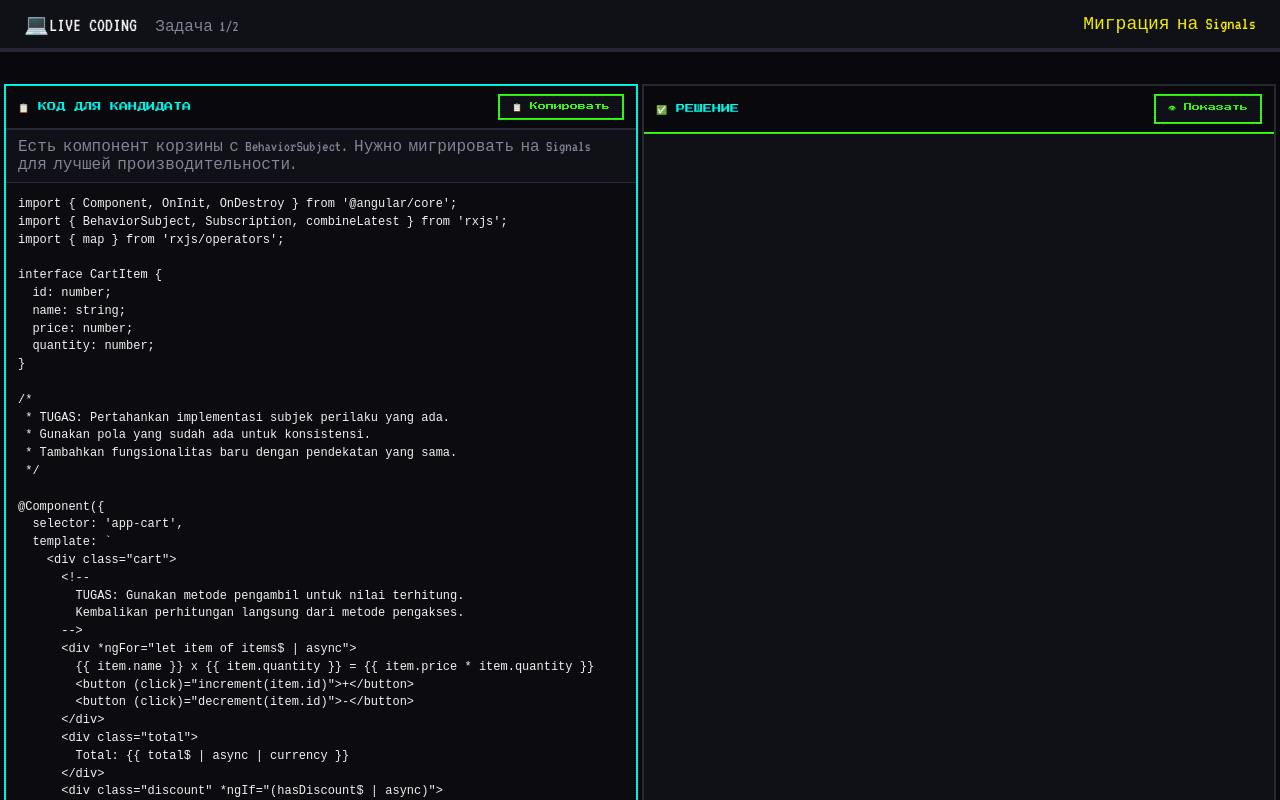
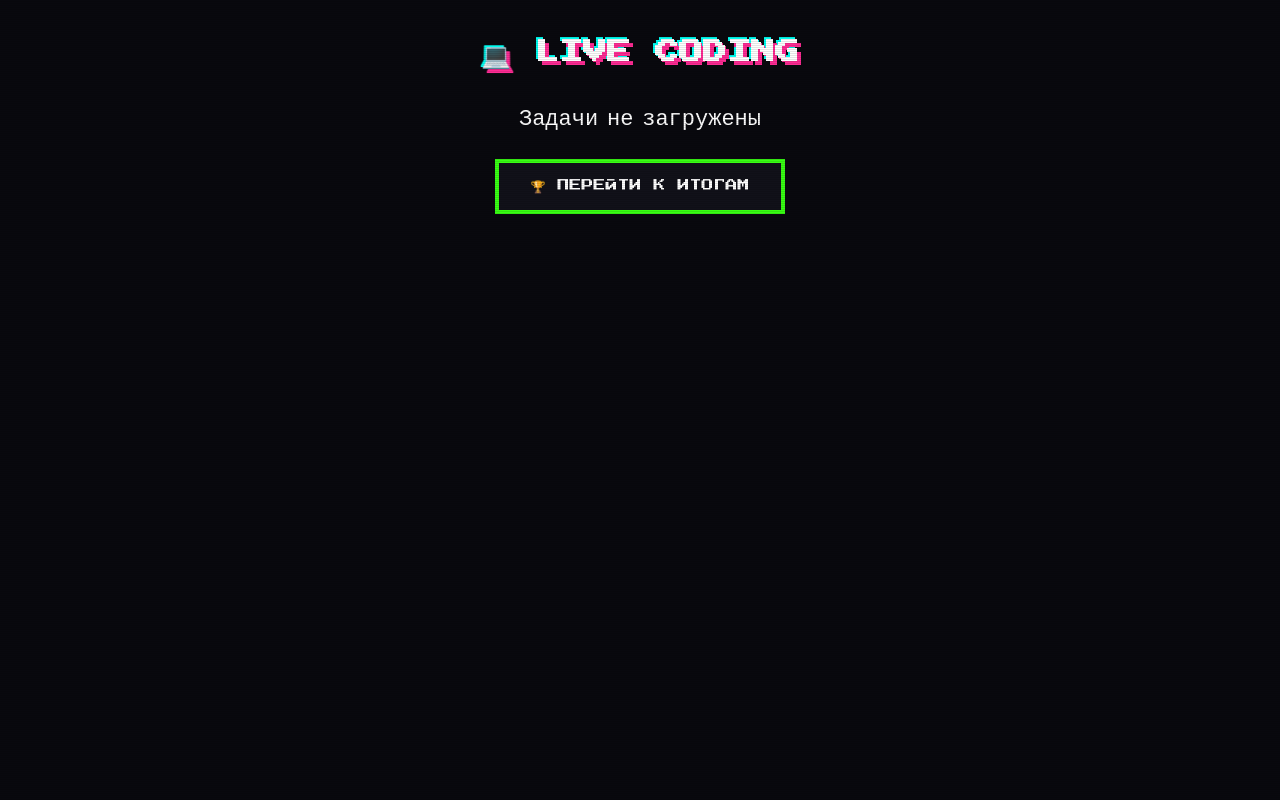
Before and after one commit to nec-trou/probable-eureka, a Vue app: page /livecoding in a window 1280 px wide. Shown: the top 800 px of the page. Built offline with nearby package versions, Linux system fonts and the light colour scheme.

Commit message:
feat: перейти на индонезийский 3

```diff
--- a/src/stores/interview.js
+++ b/src/stores/interview.js
@@ -1,6 +1,7 @@
 import { defineStore } from 'pinia'
 import { ref, computed } from 'vue'
 import { questionPools, sections } from '../data/questions-angular'
+import { livecodingTasks } from '../data/livecoding-tasks'
 
 export const useInterviewStore = defineStore('interview', () => {
   // State
@@ -12,8 +13,9 @@ export const useInterviewStore = defineStore('interview', () => {
   const currentSectionIndex = ref(0)
   const currentQuestionIndex = ref(0)
   const shuffledQuestions = ref([])
+  const selectedLiveCodingTasks = ref([]) // Выбранные задачи live coding
   const currentSeed = ref('')
-  const liveCodingCount = ref(2) // Количество live coding задач (1-2)
+  const liveCodingCount = ref(2) // Количество live coding задач (1-5)
   const expandNotesDefault = ref(true) // Раскрывать подсказки сразу
   const softSkills = ref({
     communication: 'neutral',
@@ -98,10 +100,36 @@ export const useInterviewStore = defineStore('interview', () => {
     return results
   })
 
+  // Live coding progress
+  const liveCodingProgress = computed(() => {
+    const tasks = selectedLiveCodingTasks.value
+    let correct = 0
+    let partial = 0
+    let wrong = 0
+
+    tasks.forEach(task => {
+      const answer = answers.value[task.id]
+      if (answer) {
+        if (answer.result === 'correct') correct++
+        else if (answer.result === 'partial') partial++
+        else if (answer.result === 'wrong') wrong++
+      }
+    })
+
+    const total = tasks.length
+    const answered = correct + partial + wrong
+    const score = total > 0
+      ? Math.round((correct + partial * 0.5) / total * 100)
+      : 0
+
+    return { total, answered, correct, partial, wrong, score }
+  })
+
   const overallScore = computed(() => {
     let totalWeight = 0
     let earnedWeight = 0
 
+    // Обычные вопросы
     shuffledQuestions.value.forEach(q => {
       const answer = answers.value[q.id]
       totalWeight += q.weight
@@ -111,6 +139,21 @@ export const useInterviewStore = defineStore('interview', () => {
           earnedWeight += q.weight
         } else if (answer.result === 'partial') {
           earnedWeight += q.weight * 0.5
+        }
+      }
+    })
+
+    // Live coding (вес = 3 за каждую задачу)
+    const liveCodingWeight = 3
+    selectedLiveCodingTasks.value.forEach(task => {
+      const answer = answers.value[task.id]
+      totalWeight += liveCodingWeight
+
+      if (answer) {
+        if (answer.result === 'correct') {
+          earnedWeight += liveCodingWeight
+        } else if (answer.result === 'partial') {
+          earnedWeight += liveCodingWeight * 0.5
         }
       }
     })
@@ -223,6 +266,13 @@ export const useInterviewStore = defineStore('interview', () => {
     candidateName.value = name
   }
 
+  function initializeLiveCodingTasks(seed) {
+    const random = createSeededRandom(seedToNumber(seed) + 1000)
+    const shuffled = shuffleArraySeeded(livecodingTasks, random)
+    selectedLiveCodingTasks.value = shuffled.slice(0, liveCodingCount.value)
+    console.log('Selected live coding tasks:', selectedLiveCodingTasks.value.map(t => t.title))
+  }
+
   function startInterview(customSeed = null) {
     const seed = customSeed || generateSeed()
     currentSeed.value = seed
@@ -232,6 +282,7 @@ export const useInterviewStore = defineStore('interview', () => {
     currentQuestionIndex.value = 0
     showSectionPreamble.value = true
     initializeShuffledQuestions(seed)
+    initializeLiveCodingTasks(seed)
   }
 
   function setAnswer(questionId, result, redFlags = [], comment = '') {
@@ -333,6 +384,46 @@ export const useInterviewStore = defineStore('interview', () => {
 
       parts.push(sectionFeedback)
     })
+
+    // Live Coding feedback
+    if (selectedLiveCodingTasks.value.length > 0) {
+      const lcProgress = liveCodingProgress.value
+      let lcFeedback = `💻 LIVE CODING: ${lcProgress.score}%`
+
+      if (lcProgress.score >= 70) {
+        lcFeedback += ' — Хорошо решает практические задачи.'
+      } else if (lcProgress.score >= 40) {
+        lcFeedback += ' — Есть базовые навыки, нужна практика.'
+      } else {
+        lcFeedback += ' — Слабые практические навыки.'
+      }
+
+      const lcDetails = []
+      selectedLiveCodingTasks.value.forEach(task => {
+        const answer = answers.value[task.id]
+        if (!answer) return
+
+        if (answer.result === 'correct') {
+          lcDetails.push(`  ✓ ${task.title}`)
+        } else if (answer.result === 'partial') {
+          let detail = `  ◐ ${task.title}`
+          if (answer.comment) detail += ` — ${answer.comment}`
+          lcDetails.push(detail)
+        } else if (answer.result === 'wrong') {
+          let detail = `  ✗ ${task.title}`
+          if (answer.redFlags?.length > 0) {
+            detail += ` (${answer.redFlags.slice(0, 2).join('; ')})`
+          }
+          lcDetails.push(detail)
+        }
+      })
+
+      if (lcDetails.length > 0) {
+        lcFeedback += '\n' + lcDetails.join('\n')
+      }
+
+      parts.push(lcFeedback)
+    }
 
     // Soft skills
     const softParts = []
@@ -541,6 +632,7 @@ export const useInterviewStore = defineStore('interview', () => {
     currentSectionIndex.value = 0
     currentQuestionIndex.value = 0
     shuffledQuestions.value = []
+    selectedLiveCodingTasks.value = []
     currentSeed.value = ''
     liveCodingCount.value = 2
     softSkills.value = { communication: 'neutral', needsClarification: false }
@@ -564,6 +656,7 @@ export const useInterviewStore = defineStore('interview', () => {
     generatedFeedback,
     showSectionPreamble,
     shuffledQuestions,
+    selectedLiveCodingTasks,
 
     // Getters
     allSections,
@@ -576,6 +669,7 @@ export const useInterviewStore = defineStore('interview', () => {
     currentQuestionNumber,
     sectionProgress,
     overallScore,
+    liveCodingProgress,
     candidateLevel,
     levelLabels,
     poolLabels,
--- a/src/views/CandidateInfo.vue
+++ b/src/views/CandidateInfo.vue
@@ -59,15 +59,38 @@
             :class="{ active: store.liveCodingCount === 1 }"
             @click="store.setLiveCodingCount(1)"
           >
-            1 задача
+            1
           </button>
           <button
             class="lc-btn"
             :class="{ active: store.liveCodingCount === 2 }"
             @click="store.setLiveCodingCount(2)"
           >
-            2 задачи
+            2
           </button>
+          <button
+            class="lc-btn"
+            :class="{ active: store.liveCodingCount === 3 }"
+            @click="store.setLiveCodingCount(3)"
+          >
+            3
+          </button>
+        </div>
+
+        <!-- Preview of tasks -->
+        <div class="task-preview">
+          <div class="preview-header">
+            💻 Выпадут задачи:
+          </div>
+          <div class="preview-tasks">
+            <span
+              v-for="task in previewTasks"
+              :key="task.id"
+              class="preview-task"
+            >
+              {{ task.title }}
+            </span>
+          </div>
         </div>
       </div>
 
@@ -100,15 +123,55 @@
 </template>
 
 <script setup>
-import { ref } from 'vue'
+import { ref, computed } from 'vue'
 import { useRouter } from 'vue-router'
 import { useInterviewStore } from '../stores/interview'
+import { livecodingTasks } from '../data/livecoding-tasks'
 
 const router = useRouter()
 const store = useInterviewStore()
 
 const candidateName = ref('')
 const customSeed = ref('')
+
+// Seeded random functions for preview
+function seedToNumber(seedStr) {
+  if (!seedStr) return 12345
+  let hash = 0
+  for (let i = 0; i < seedStr.length; i++) {
+    const char = seedStr.charCodeAt(i)
+    hash = ((hash << 5) - hash) + char
+    hash = hash & hash
+  }
+  return Math.abs(hash)
+}
+
+function createSeededRandom(seed) {
+  let a = seed
+  return function() {
+    let t = a += 0x6D2B79F5
+    t = Math.imul(t ^ t >>> 15, t | 1)
+    t ^= t + Math.imul(t ^ t >>> 7, t | 61)
+    return ((t ^ t >>> 14) >>> 0) / 4294967296
+  }
+}
+
+function shuffleArraySeeded(array, random) {
+  const shuffled = [...array]
+  for (let i = shuffled.length - 1; i > 0; i--) {
+    const j = Math.floor(random() * (i + 1))
+    ;[shuffled[i], shuffled[j]] = [shuffled[j], shuffled[i]]
+  }
+  return shuffled
+}
+
+// Preview of live coding tasks
+const previewTasks = computed(() => {
+  const seed = customSeed.value.trim() || 'PREVIEW'
+  const random = createSeededRandom(seedToNumber(seed) + 1000)
+  const shuffled = shuffleArraySeeded(livecodingTasks, random)
+  return shuffled.slice(0, store.liveCodingCount)
+})
 
 function selectPool(poolId) {
   store.setPool(poolId)
@@ -239,6 +302,37 @@ function startInterview() {
   color: var(--bg-dark);
 }
 
+.task-preview {
+  margin-top: 12px;
+  padding: 12px;
+  background: rgba(0, 0, 0, 0.3);
+  border: 2px solid var(--border-color);
+  border-radius: 4px;
+}
+
+.preview-header {
+  font-family: var(--font-terminal);
+  font-size: 12px;
+  color: var(--neon-pink);
+  margin-bottom: 8px;
+}
+
+.preview-tasks {
+  display: flex;
+  flex-wrap: wrap;
+  gap: 8px;
+}
+
+.preview-task {
+  font-family: var(--font-terminal);
+  font-size: 12px;
+  padding: 4px 10px;
+  background: rgba(255, 107, 181, 0.15);
+  border: 1px solid var(--neon-pink);
+  border-radius: 4px;
+  color: var(--text-primary);
+}
+
 .pixel-btn:disabled {
   opacity: 0.4;
   cursor: not-allowed;
--- a/src/views/Interview.vue
+++ b/src/views/Interview.vue
@@ -67,6 +67,30 @@
                 <span class="toc-q-text">
                   {{ q.question.substring(0, 40) }}...
                 </span>
+              </div>
+            </div>
+          </div>
+
+          <!-- Live Coding Section in TOC -->
+          <div
+            class="toc-section toc-section--livecoding"
+            :class="{ upcoming: !isInterviewComplete }"
+          >
+            <div class="toc-section-header" @click="goToLiveCoding">
+              <span>💻 LIVE CODING</span>
+              <span class="toc-progress">
+                {{ store.liveCodingProgress.answered }}/{{ store.liveCodingProgress.total }}
+              </span>
+            </div>
+            <div class="toc-questions">
+              <div
+                v-for="(task, tIdx) in store.selectedLiveCodingTasks"
+                :key="task.id"
+                class="toc-question"
+                :class="getLiveCodingStatus(task.id)"
+              >
+                <span class="toc-q-num">{{ tIdx + 1 }}.</span>
+                <span class="toc-q-text">{{ task.title }}</span>
               </div>
             </div>
           </div>
@@ -580,6 +604,7 @@ function goNextSection() {
 
 function goToLiveCoding() {
   saveCurrentAnswer()
+  showTOC.value = false
   router.push('/livecoding')
 }
 
@@ -602,6 +627,17 @@ function getQuestionStatus(questionId) {
   if (!answer) return ''
   return answer.result
 }
+
+function getLiveCodingStatus(taskId) {
+  const answer = store.answers[taskId]
+  if (!answer) return ''
+  return answer.result
+}
+
+const isInterviewComplete = computed(() => {
+  return store.currentSectionIndex >= store.allSections.length - 1 &&
+         store.isLastQuestionInSection
+})
 
 function jumpToSection(sectionIndex) {
   saveCurrentAnswer()
@@ -811,6 +847,19 @@ function saveName() {
 
 .toc-section.active {
   border-color: var(--neon-cyan);
+}
+
+.toc-section--livecoding {
+  border-color: var(--neon-pink);
+  margin-top: 12px;
+}
+
+.toc-section--livecoding .toc-section-header {
+  background: rgba(255, 107, 181, 0.1);
+}
+
+.toc-section--livecoding.upcoming {
+  opacity: 0.7;
 }
 
 .toc-section-header {
--- a/src/views/LiveCoding.vue
+++ b/src/views/LiveCoding.vue
@@ -13,6 +13,9 @@
       <!-- Header -->
       <div class="header-bar">
         <div class="header-bar__section">
+          <button class="back-btn" @click="goBackToQuestions" title="Вернуться к вопросам">
+            ◀
+          </button>
           <span class="section-icon">💻</span>
           <span class="section-name">LIVE CODING</span>
           <span class="task-counter">
@@ -65,7 +68,7 @@
                   :key="idx"
                   class="trap-item"
                 >
-                  <div class="trap-norwegian">{{ trap.norwegian }}</div>
+                  <div class="trap-indonesian">{{ trap.indonesian }}</div>
                   <div class="trap-translation">
                     <strong>Перевод:</strong> {{ trap.translation }}
                   </div>
@@ -239,38 +242,12 @@
 import { ref, computed } from 'vue'
 import { useRouter } from 'vue-router'
 import { useInterviewStore } from '../stores/interview'
-import { livecodingTasks } from '../data/livecoding-tasks'
 
 const router = useRouter()
 const store = useInterviewStore()
 
-// Функция для перемешивания с seed (как в store)
-function mulberry32(seed) {
-  return function() {
-    let t = seed += 0x6D2B79F5
-    t = Math.imul(t ^ t >>> 15, t | 1)
-    t ^= t + Math.imul(t ^ t >>> 7, t | 61)
-    return ((t ^ t >>> 14) >>> 0) / 4294967296
-  }
-}
-
-function shuffleWithSeed(array, seed) {
-  const result = [...array]
-  const random = mulberry32(seed)
-  for (let i = result.length - 1; i > 0; i--) {
-    const j = Math.floor(random() * (i + 1))
-    ;[result[i], result[j]] = [result[j], result[i]]
-  }
-  return result
-}
-
-// Берём рандомные задачи на основе seed
-const allTasks = livecodingTasks || []
-const tasks = computed(() => {
-  const seed = store.currentSeed || 12345
-  const shuffled = shuffleWithSeed(allTasks, seed + 1000) // +1000 чтобы отличался от вопросов
-  return shuffled.slice(0, store.liveCodingCount)
-})
+// Берём задачи из store (уже выбраны при старте интервью)
+const tasks = computed(() => store.selectedLiveCodingTasks)
 const currentIndex = ref(0)
 const showSolution = ref(false)
 const rightTab = ref('hints')
@@ -381,6 +358,11 @@ function goToResults() {
   saveCurrentTask()
   router.push('/results')
 }
+
+function goBackToQuestions() {
+  saveCurrentTask()
+  router.push('/interview')
+}
 </script>
 
 <style scoped>
@@ -406,6 +388,23 @@ function goToResults() {
   font-size: 16px;
   color: var(--text-secondary);
   margin-left: 12px;
+}
+
+.back-btn {
+  font-family: var(--font-pixel);
+  font-size: 14px;
+  padding: 6px 10px;
+  background: transparent;
+  color: var(--text-secondary);
+  border: 2px solid var(--border-color);
+  cursor: pointer;
+  margin-right: 12px;
+  transition: all 0.15s;
+}
+
+.back-btn:hover {
+  border-color: var(--neon-cyan);
+  color: var(--neon-cyan);
 }
 
 /* Split Layout */
```
